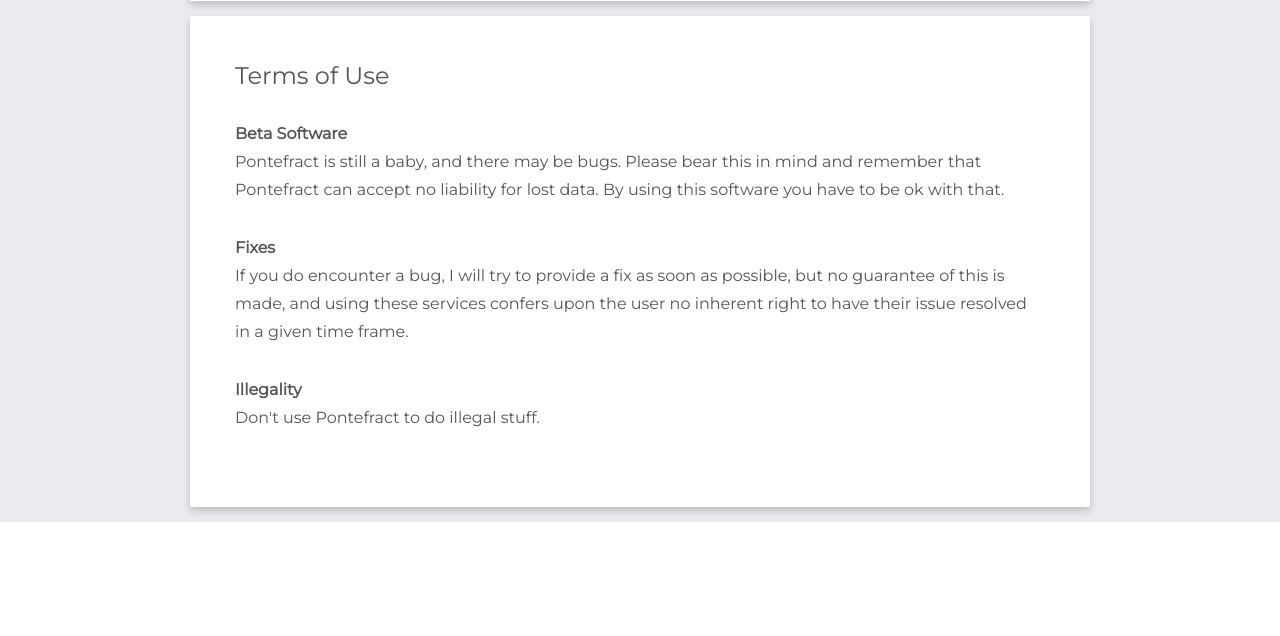
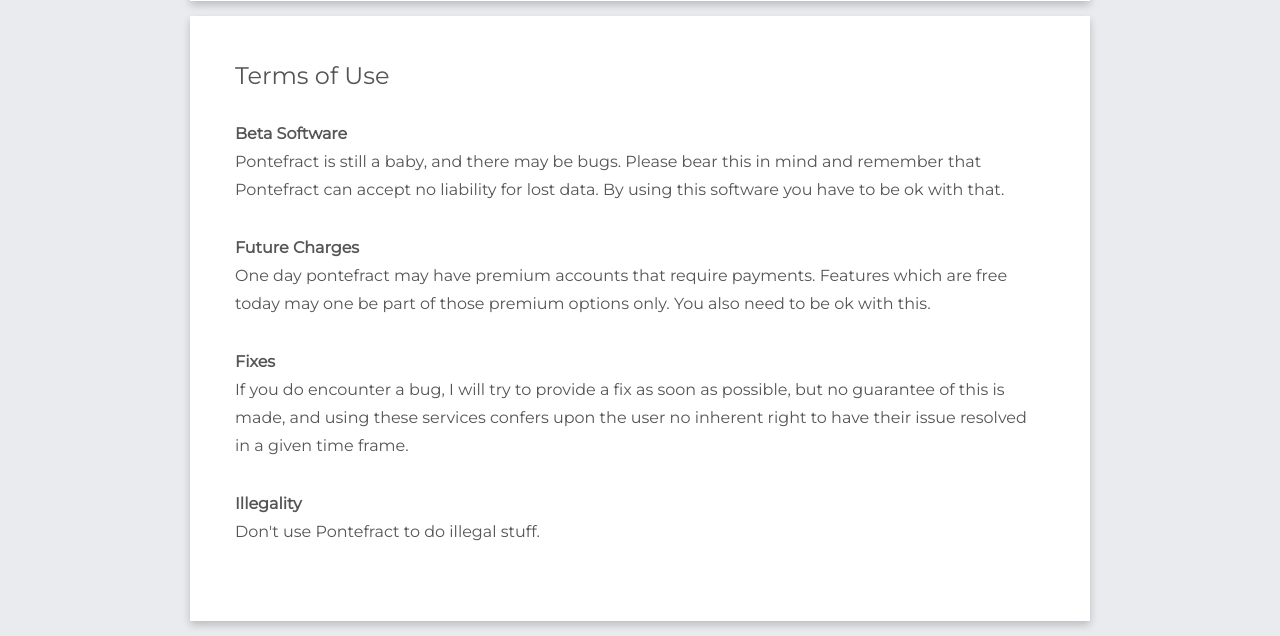
Before and after one commit to tanveerahmad1517/pontefract, a Django app: template core/templates/policy.html in a window 1280 px wide. Shown: the part 1237-1873 px from the top of the page. Before the commit the page ends 1759 px from the top, so only its background shows below. Run offline with Django 3.2, Linux system fonts and the light colour scheme; the template is opened without the code that fills it, so the values that code supplies are empty; style sheets or scripts are compiled from the project's sources; some libraries are stand-ins or nearby versions; some web fonts are replaced.

Commit message:
Update privacy policy

```diff
--- a/core/templates/policy.html
+++ b/core/templates/policy.html
@@ -60,6 +60,11 @@
                 liability for lost data. By using this software you have to be
                 ok with that.</li>
 
+                <li><div class="question">Future Charges</div>
+                One day pontefract may have premium accounts that require
+                payments. Features which are free today may one be part of those
+                premium options only. You also need to be ok with this.</li>
+
                 <li><div class="question">Fixes</div>
                 If you do encounter a bug, I will try to provide a fix as soon
                 as possible, but no guarantee of this is made, and using these
```
